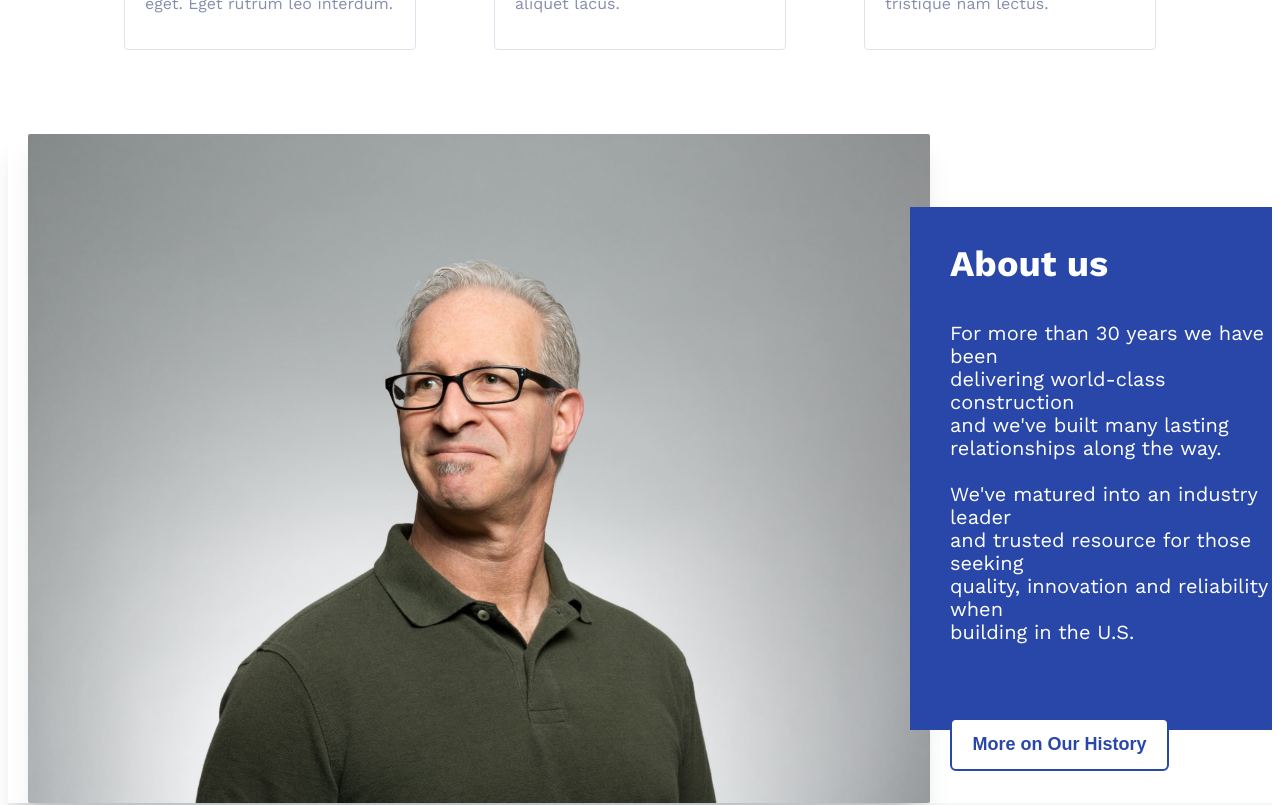
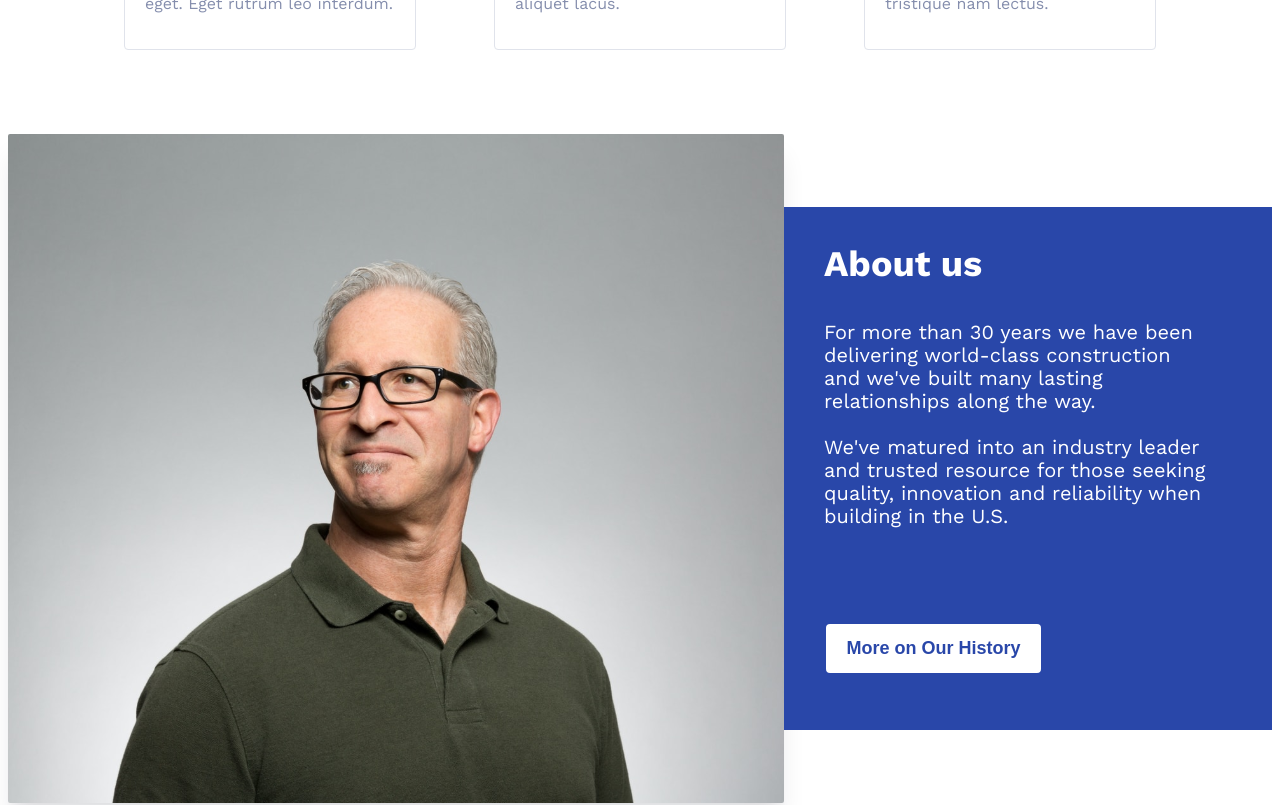
Before and after one commit to ClockWera/newRepos, a React (Vite) app: page / in a window 1280 px wide. Shown: the part 1020-1825 px from the top of the page. Built offline with nearby package versions, Linux system fonts and the light colour scheme.

Commit message:
Removed img from first div -> removed man.svg image. Fixed that picture was not cover the div. Removed from css styles for fonts, also added img.

```diff
--- a/src/AboutUs.css
+++ b/src/AboutUs.css
@@ -1,6 +1,8 @@
 .AboutUs__page {
     display: flex;
     align-items: center;
+    justify-content: center;
+    padding-bottom: 202px;
 }
 
 .bg__man {
@@ -9,6 +11,9 @@
 
     box-shadow: 0px 20px 24px -4px rgba(17, 24, 39, 0.1), 0px 8px 8px -4px rgba(17, 24, 39, 0.04);
     border-radius: 2px;
+
+    background: url(./assets/man.svg);
+    background-position: top;
 }
 
 .aboutus__text {
@@ -18,35 +23,31 @@
 }
 
 .large__text {
-    font-family: 'Work Sans';
-    font-style: normal;
     font-weight: 700;
     font-size: 36px;
     line-height: 42px;
 
-    margin-left: 40px;
+    margin-inline: 40px 289px;
 
     color: #FFFFFF;
 }
 
 .common__text {
-    font-family: 'Work Sans';
-    font-style: normal;
     font-weight: 400;
     font-size: 20px;
     line-height: 23px;
 
-    margin-top: 37px;
-    margin-left: 40px;
-    margin-bottom: 74px;
+    margin-inline: 40px 60px;
 
     color: #FFFFFF;
 }
 
 .button__style {
     display: inline-flex;
-    margin-left: 40px;
-    margin-bottom: 60px;
+
+    margin-inline: 40px 229px;
+    margin-block: 74px 60px;
+
     width: 219px;
     height: 53px;
 
--- a/src/AboutUs.tsx
+++ b/src/AboutUs.tsx
@@ -1,21 +1,20 @@
 import './AboutUs.css'
-import man from './assets/man.svg'
 
 export const AboutUs = () => {
     return (
         <div className='AboutUs__page'>
-            <div className='bg__man'><img src={man} alt="bg__for__this__page" /></div>
+            <div className='bg__man'></div>
             <div className='aboutus__text'>
                 <p className='large__text'>About us</p>
                 <p className='common__text'>
-                    For more than 30 years we have been <br />
-                    delivering world-class construction <br />
-                    and we've built many lasting <br />
-                    relationships along the way. <br />
-                    <br />
-                    We've matured into an industry leader <br />
-                    and trusted resource for those seeking <br />
-                    quality, innovation and reliability when <br />
+                    For more than 30 years we have been
+                    delivering world-class construction
+                    and we've built many lasting
+                    relationships along the way.
+                    <br /><br />
+                    We've matured into an industry leader
+                    and trusted resource for those seeking
+                    quality, innovation and reliability when
                     building in the U.S.
                     </p>
                 <button className='button__style'><a href='#' className='button__text'>More on Our History</a></button>
```
